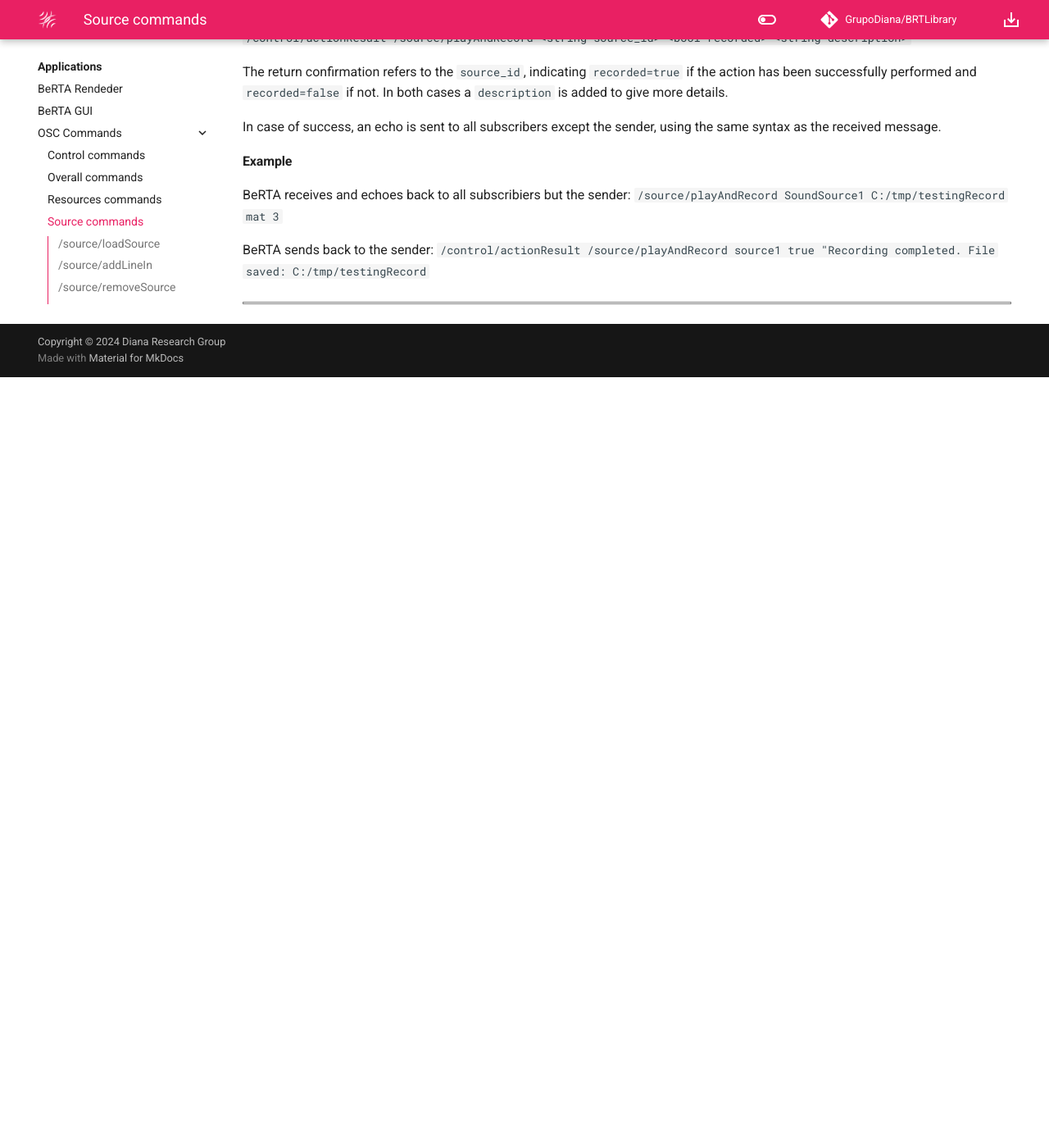
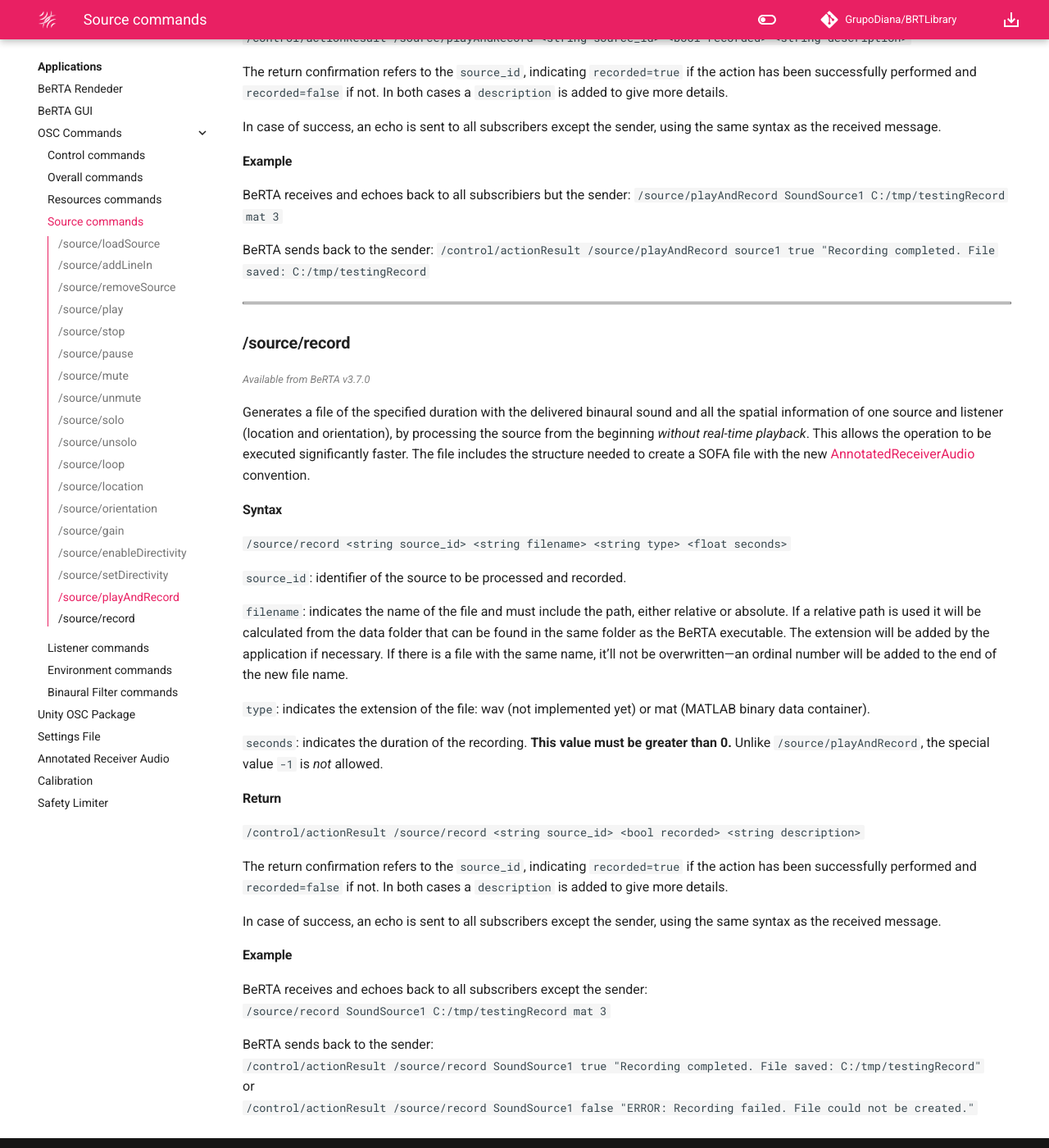
Before and after one commit to GrupoDiana/BRT-Documentation, an MkDocs documentation site: the page built from docs/osc/source.md, in a window 1280 px wide and 1400 px high, scrolled down 11205 px. Shown: the whole window at 82% size. Built offline with MkDocs 1.6.1 and Material for MkDocs 9.7.7, drawn with Linux system fonts in a browser that asks for light colours; comment, search, counter and statistics services are not loaded; before the commit the page ends 11665 px from its top, so only the background shows below that.

Commit message:
feat: Add new record OSC messages

```diff
--- a/docs/osc/source.md
+++ b/docs/osc/source.md
@@ -487,3 +487,38 @@
 
 <!----------------------------------------------------------------------------------->
 <hr style="border:1px solid gray">
+
+### **/source/record**
+<span style="font-size: 0.8em; color: grey; font-style: italic;">Available from BeRTA v3.7.0</span>
+
+Generates a file of the specified duration with the delivered binaural sound and all the spatial information of one source and listener (location and orientation), by processing the source from the beginning *without real-time playback*. This allows the operation to be executed significantly faster. The file includes the structure needed to create a SOFA file with the new [AnnotatedReceiverAudio](https://www.sofaconventions.org/mediawiki/index.php/AnnotatedReceiverAudio) convention.
+
+#### Syntax
+
+`/source/record <string source_id> <string filename> <string type> <float seconds>`
+
+`source_id`: identifier of the source to be processed and recorded.
+
+`filename`: indicates the name of the file and must include the path, either relative or absolute. If a relative path is used it will be calculated from the data folder that can be found in the same folder as the BeRTA executable. The extension will be added by the application if necessary. If there is a file with the same name, it’ll not be overwritten—an ordinal number will be added to the end of the new file name.
+
+`type`: indicates the extension of the file: wav (not implemented yet) or mat (MATLAB binary data container).
+
+`seconds`: indicates the duration of the recording. **This value must be greater than 0.** Unlike `/source/playAndRecord`, the special value `-1` is *not* allowed.
+
+#### Return
+
+`/control/actionResult /source/record <string source_id> <bool recorded> <string description>`
+
+The return confirmation refers to the `source_id`, indicating `recorded=true` if the action has been successfully performed and `recorded=false` if not. In both cases a `description` is added to give more details.
+
+In case of success, an echo is sent to all subscribers except the sender, using the same syntax as the received message.
+
+#### Example
+
+BeRTA receives and echoes back to all subscribers except the sender:
+`/source/record SoundSource1 C:/tmp/testingRecord mat 3`
+
+BeRTA sends back to the sender:
+`/control/actionResult /source/record SoundSource1 true "Recording completed. File saved: C:/tmp/testingRecord"`
+or
+`/control/actionResult /source/record SoundSource1 false "ERROR: Recording failed. File could not be created."`
```
Also changed, not shown: docs/osc/index.md (+2 -0 lines), docs/osc/overall.md (+32 -0 lines).
